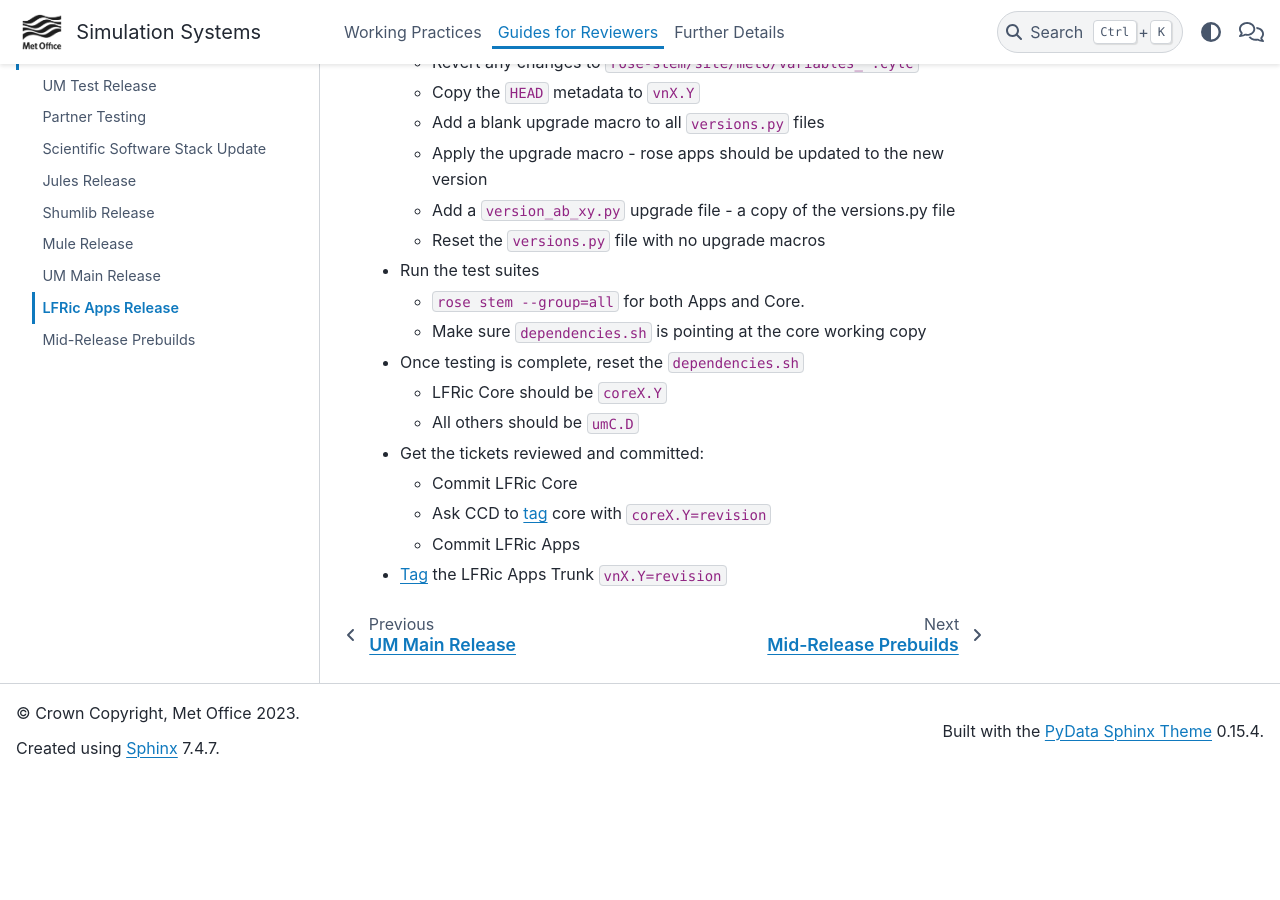
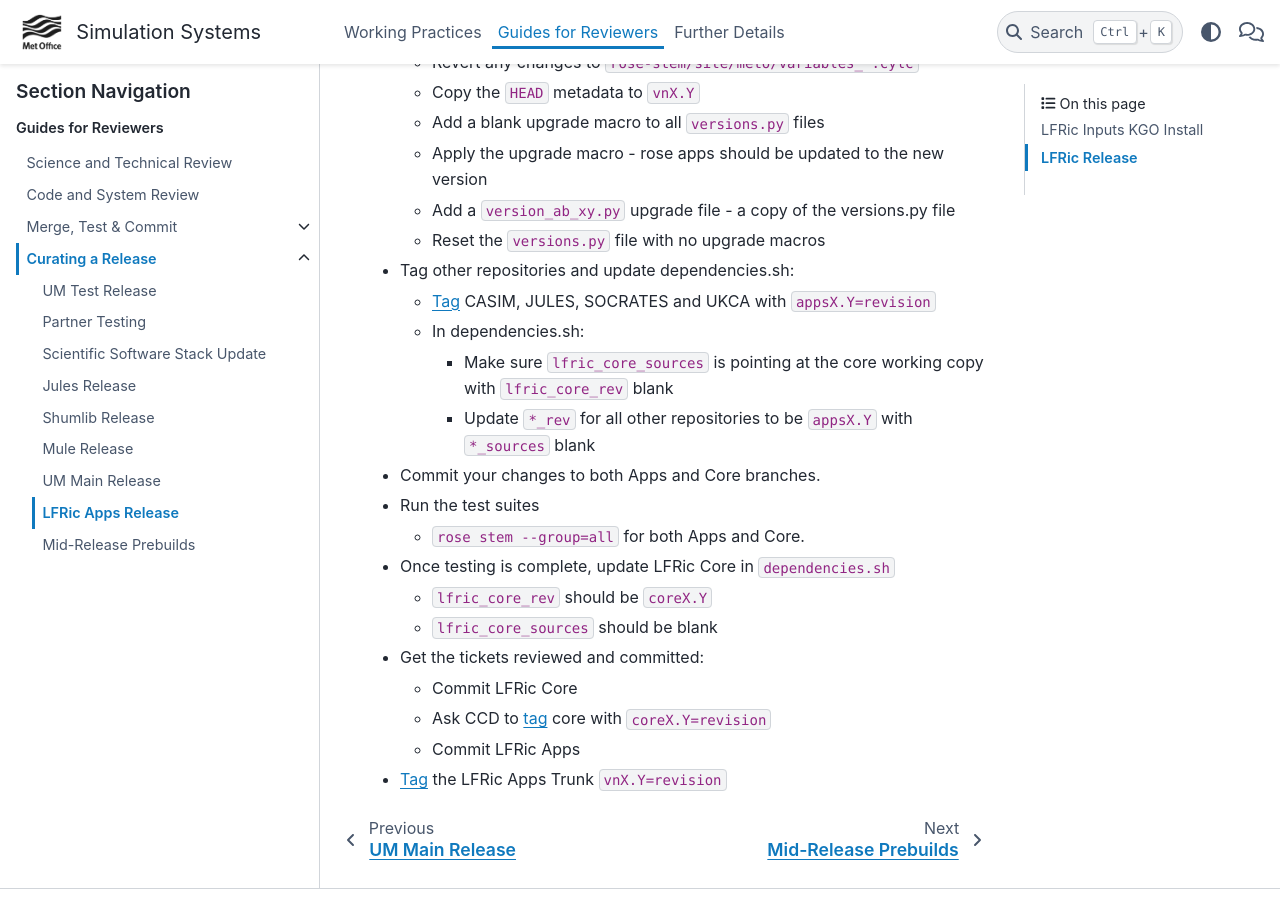
Before and after one commit to MetOffice/simulation-systems, a Sphinx documentation site: the page built from source/Reviewers/releases/lfric_apps_release.rst, in a window 1280 px wide and 900 px high, scrolled down 1059 px. Built offline with Sphinx 7.4.7 and the PyData theme 0.15.4, drawn with Linux system fonts in a browser that asks for light colours; before the commit the page ends 1836 px from its top, so only the background shows below that.

Commit message:
Update LFRIc Apps release process  (#404)

```diff
--- a/source/Reviewers/releases/lfric_apps_release.rst
+++ b/source/Reviewers/releases/lfric_apps_release.rst
@@ -38,15 +38,24 @@
   * Add a ``version_ab_xy.py`` upgrade file - a copy of the versions.py file
   * Reset the ``versions.py`` file with no upgrade macros
 
+* Tag other repositories and update dependencies.sh:
+
+  * :ref:`Tag <reference-tagging>` CASIM, JULES, SOCRATES and UKCA with ``appsX.Y=revision``
+  * In dependencies.sh:
+
+    * Make sure ``lfric_core_sources`` is pointing at the core working copy with ``lfric_core_rev`` blank
+    * Update ``*_rev`` for all other repositories to be ``appsX.Y`` with ``*_sources`` blank
+
+* Commit your changes to both Apps and Core branches.
+
 * Run the test suites
 
   * ``rose stem --group=all`` for both Apps and Core.
-  * Make sure ``dependencies.sh`` is pointing at the core working copy
 
-* Once testing is complete, reset the ``dependencies.sh``
+* Once testing is complete, update LFRic Core in ``dependencies.sh``
 
-  * LFRic Core should be ``coreX.Y``
-  * All others should be ``umC.D``
+  * ``lfric_core_rev`` should be ``coreX.Y``
+  * ``lfric_core_sources`` should be blank
 
 * Get the tickets reviewed and committed:
 
```
Also changed, not shown: other parts of source/Reviewers/releases/lfric_apps_release.rst (+1 -1 lines).
